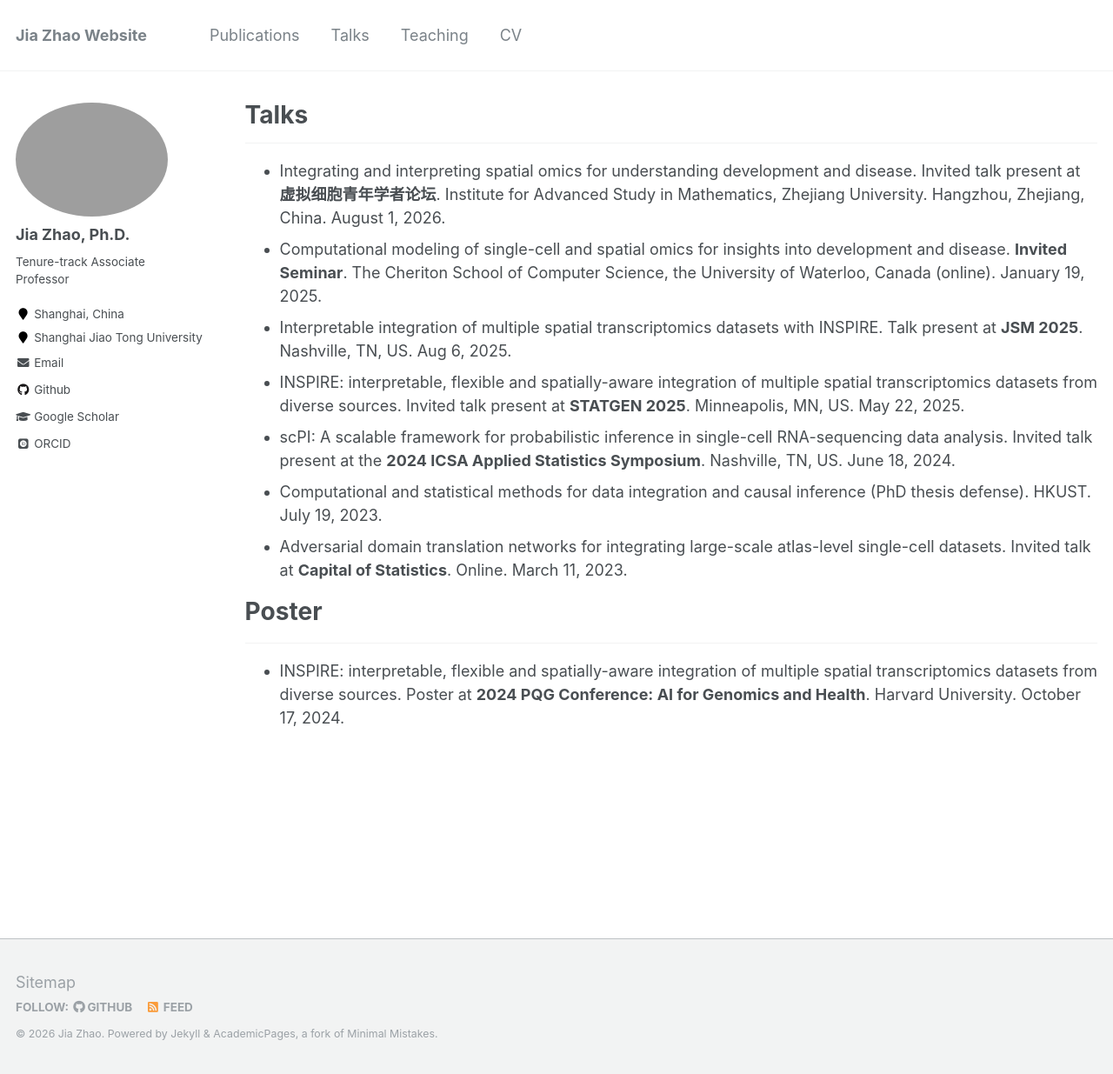
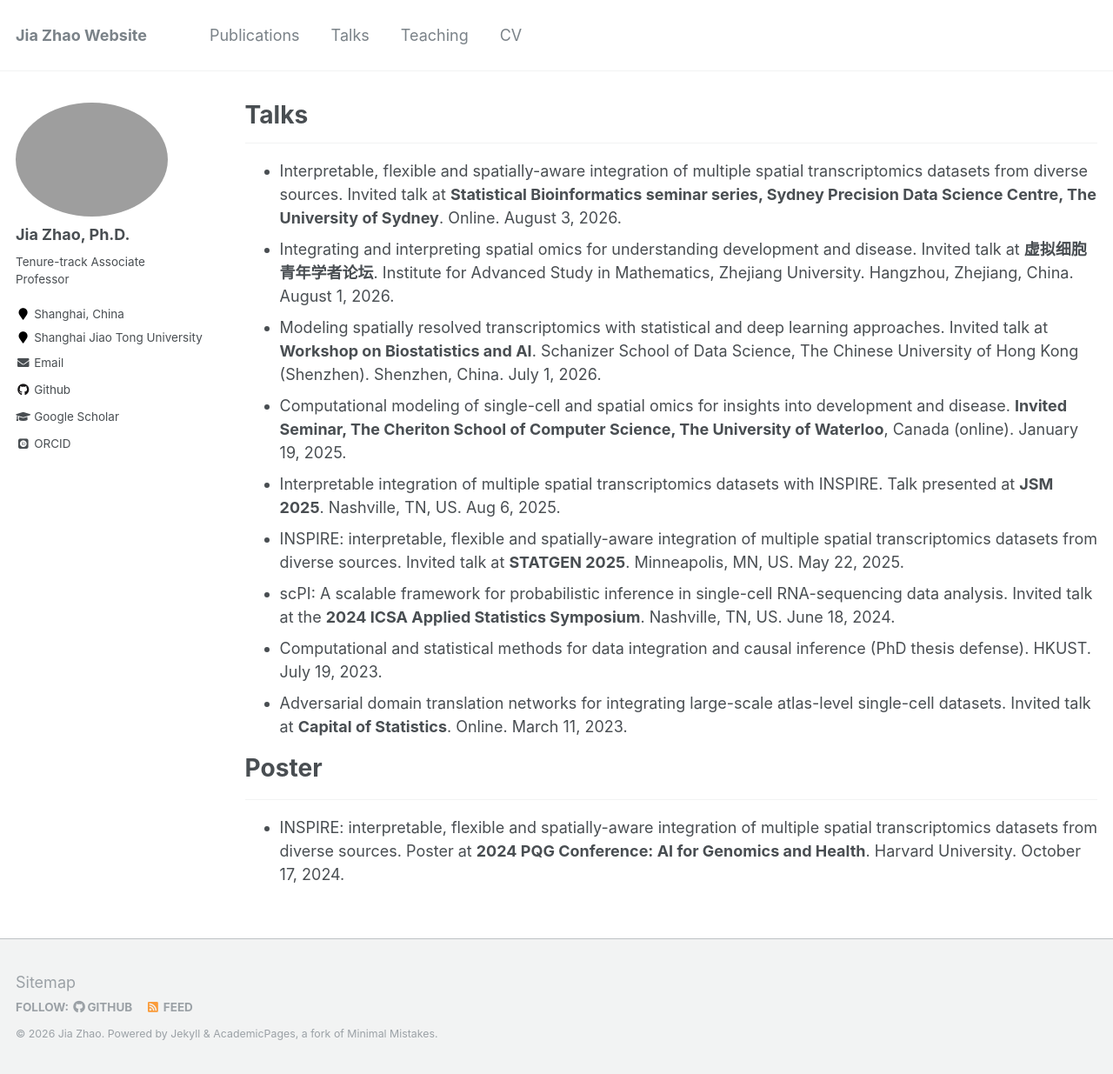
Before and after one commit to jiazhao97/jiazhao97.github.io, a Jekyll site: the page built from _pages/talks.md, in a window 1280 px wide and 1235 px high. Shown: the whole window at 87% size. Built offline with Jekyll 4.4.1, drawn with Linux system fonts in a browser that asks for light colours; some web fonts are replaced.

Commit message:
Update talks.md

```diff
--- a/_pages/talks.md
+++ b/_pages/talks.md
@@ -7,11 +7,13 @@ author_profile: true
 
 
 ------
-* Integrating and interpreting spatial omics for understanding development and disease. Invited talk present at **虚拟细胞青年学者论坛**. Institute for Advanced Study in Mathematics, Zhejiang University. Hangzhou, Zhejiang, China. August 1, 2026.
-* Computational modeling of single-cell and spatial omics for insights into development and disease. **Invited Seminar**. The Cheriton School of Computer Science, the University of Waterloo, Canada (online). January 19, 2025.
-* Interpretable integration of multiple spatial transcriptomics datasets with INSPIRE. Talk present at **JSM 2025**. Nashville, TN, US. Aug 6, 2025.
-* INSPIRE: interpretable, flexible and spatially-aware integration of multiple spatial transcriptomics datasets from diverse sources. Invited talk present at **STATGEN 2025**. Minneapolis, MN, US. May 22, 2025.
-* scPI: A scalable framework for probabilistic inference in single-cell RNA-sequencing data analysis. Invited talk present at the **2024 ICSA Applied Statistics Symposium**. Nashville, TN, US. June 18, 2024.
+* Interpretable, flexible and spatially-aware integration of multiple spatial transcriptomics datasets from diverse sources. Invited talk at **Statistical Bioinformatics seminar series, Sydney Precision Data Science Centre, The University of Sydney**. Online. August 3, 2026.
+* Integrating and interpreting spatial omics for understanding development and disease. Invited talk at **虚拟细胞青年学者论坛**. Institute for Advanced Study in Mathematics, Zhejiang University. Hangzhou, Zhejiang, China. August 1, 2026.
+* Modeling spatially resolved transcriptomics with statistical and deep learning approaches. Invited talk at **Workshop on Biostatistics and AI**. Schanizer School of Data Science, The Chinese University of Hong Kong (Shenzhen). Shenzhen, China. July 1, 2026.
+* Computational modeling of single-cell and spatial omics for insights into development and disease. **Invited Seminar, The Cheriton School of Computer Science, The University of Waterloo**, Canada (online). January 19, 2025.
+* Interpretable integration of multiple spatial transcriptomics datasets with INSPIRE. Talk presented at **JSM 2025**. Nashville, TN, US. Aug 6, 2025.
+* INSPIRE: interpretable, flexible and spatially-aware integration of multiple spatial transcriptomics datasets from diverse sources. Invited talk at **STATGEN 2025**. Minneapolis, MN, US. May 22, 2025.
+* scPI: A scalable framework for probabilistic inference in single-cell RNA-sequencing data analysis. Invited talk at the **2024 ICSA Applied Statistics Symposium**. Nashville, TN, US. June 18, 2024.
 * Computational and statistical methods for data integration and causal inference (PhD thesis defense). HKUST. July 19, 2023.
 * Adversarial domain translation networks for integrating large-scale atlas-level single-cell datasets. Invited talk at **Capital of Statistics**. Online. March 11, 2023.
 
```
